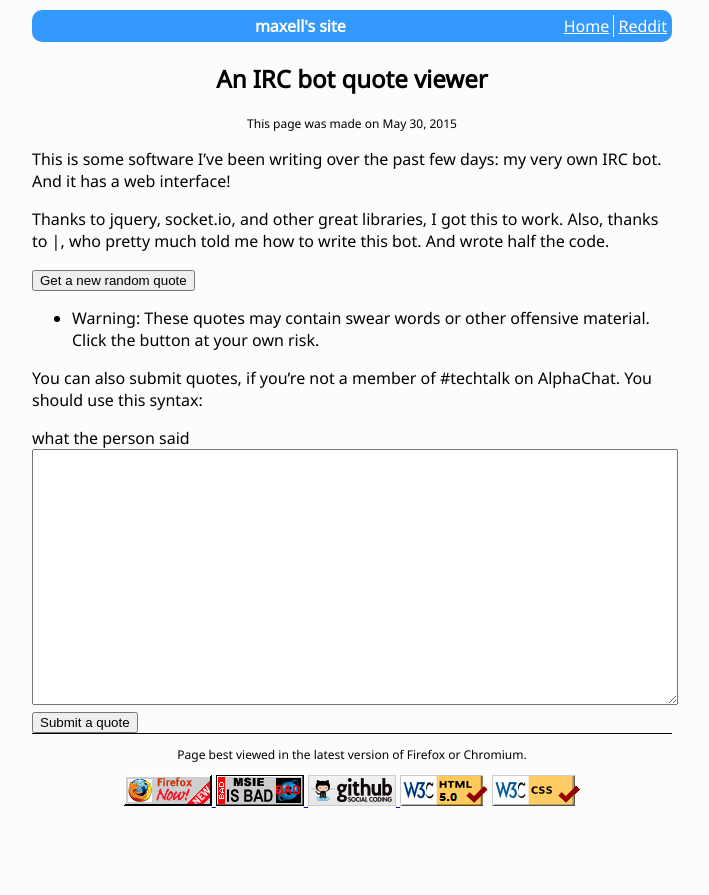
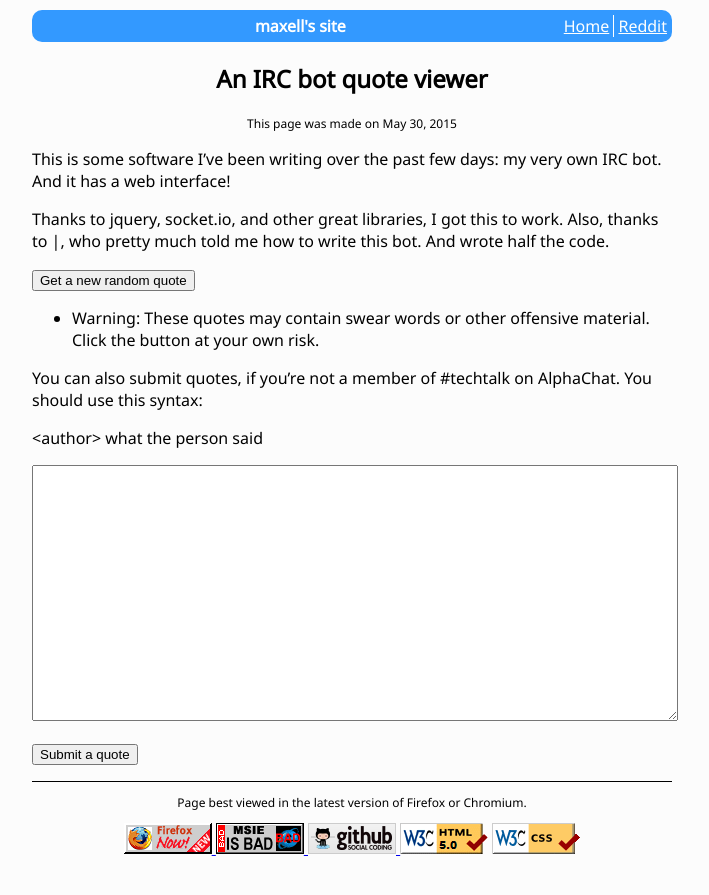
Before and after one commit to TheUltimateHacker/maxellnormalbias.github.io, a Jekyll site: the page built from _posts/2015-05-30-ircbot.markdown, in a window 1280 px wide. Shown: the top 895 px of the page, without its empty margins (288-997 px from the left). Built offline with Jekyll 4.4.1, drawn with Linux system fonts in a browser that asks for light colours; nearby versions of some CDN libraries.

Commit message:
Of course angle brackets don't work that way

```diff
--- a/_posts/2015-05-30-ircbot.markdown
+++ b/_posts/2015-05-30-ircbot.markdown
@@ -18,7 +18,7 @@ Thanks to jquery, socket.io, and other great libraries, I got this to work. Also
 
 You can also submit quotes, if you're not a member of #techtalk on AlphaChat. You should use this syntax:
 
-<author> what the person said
+&lt;author&gt; what the person said
 
 <textarea id="quotebox"></textarea>
 
```
